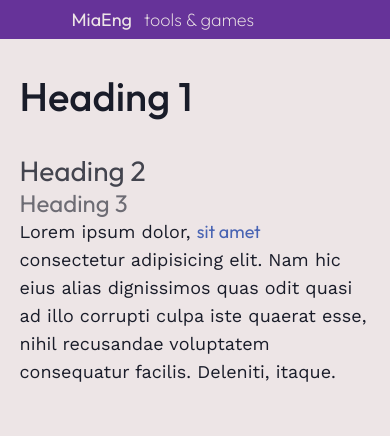
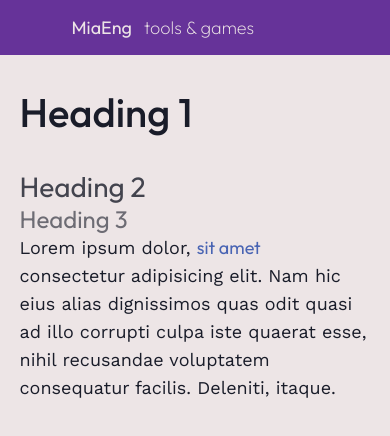
Before and after one commit to miaslls/MiaEng, a Next.js app: page / in a window 390 px wide. Shown: the top 436 px of the page. Built offline with nearby package versions, Linux system fonts and the light colour scheme; some icons are missing.

Commit message:
fix: minor (header padding mobile)

```diff
--- a/app/_components/Header.module.css
+++ b/app/_components/Header.module.css
@@ -20,6 +20,6 @@
 
 @media (max-width: 1120px) {
   .container {
-    padding: 0.5rem var(--layout-padding-mobile);
+    padding: 1rem var(--layout-padding-mobile);
   }
 }
```
